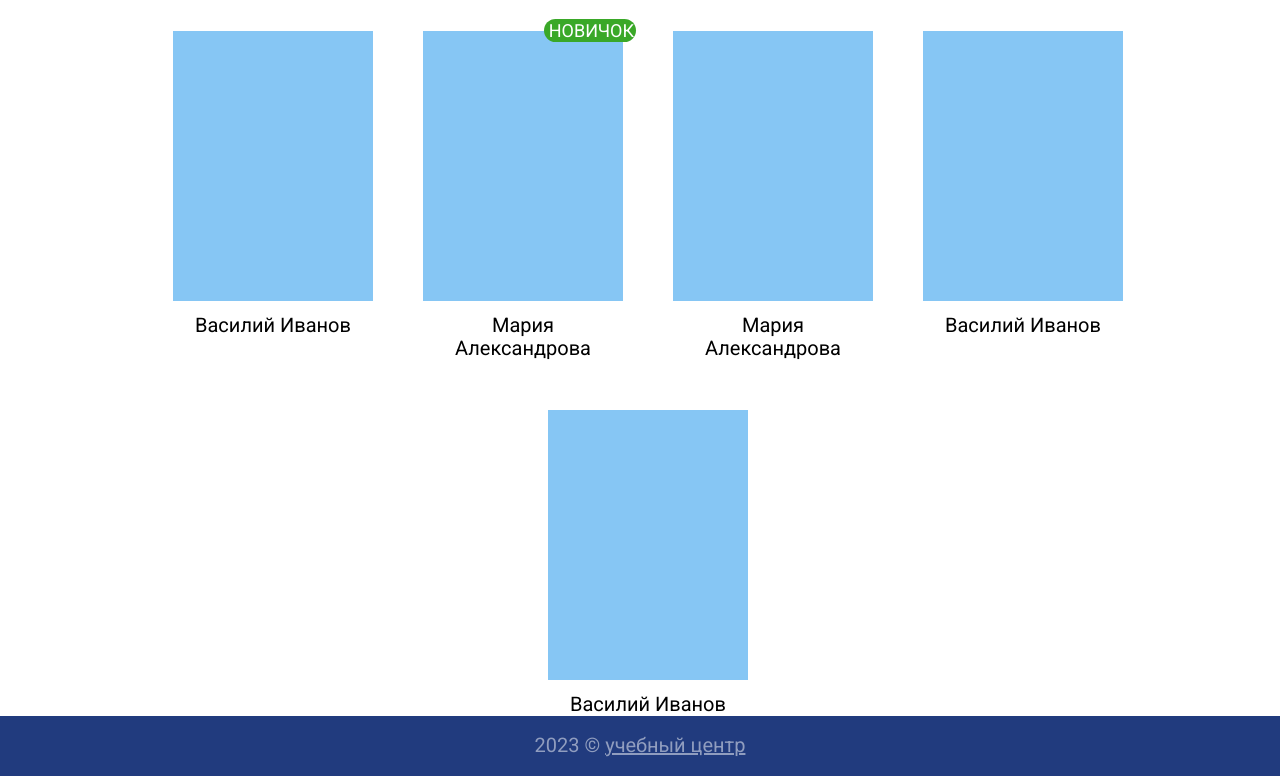
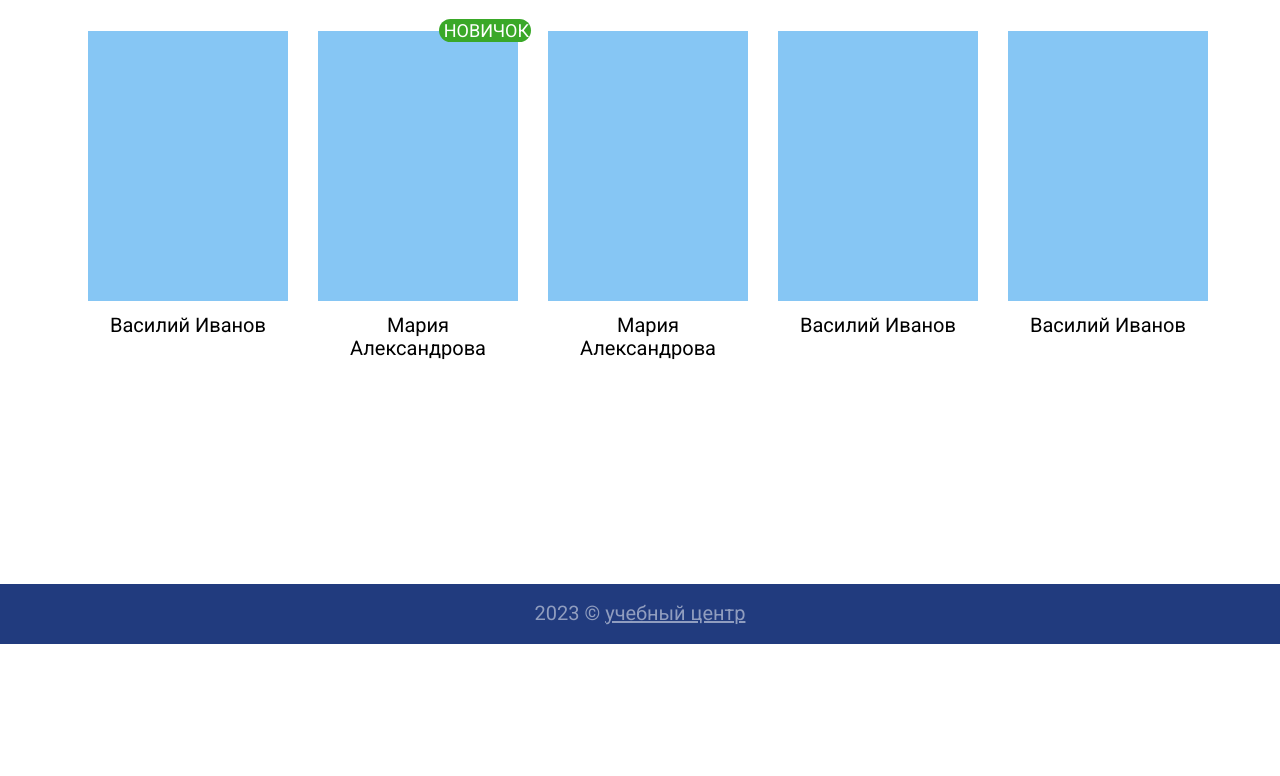
Before and after one commit to SpaiK89/innopolis_HW_5, a plain HTML site: page students.html in a window 1280 px wide. Shown: the part 156-932 px from the top of the page. After the commit the page ends 800 px from the top, so only its background shows below. Drawn offline with Linux system fonts and the light colour scheme.

Commit message:
Update style.css

```diff
--- a/style.css
+++ b/style.css
@@ -290,7 +290,7 @@ body {
 .students_info {
     display: flex;
     justify-content: center;
-    gap: 50px;
+    gap: 30px;
     flex-wrap: wrap;
 }
 
```
